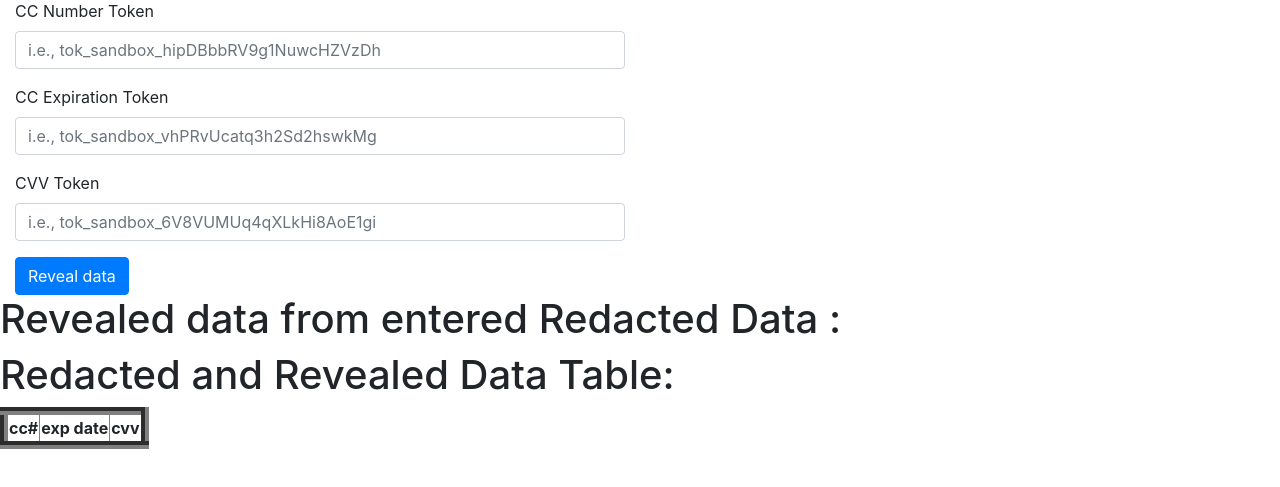
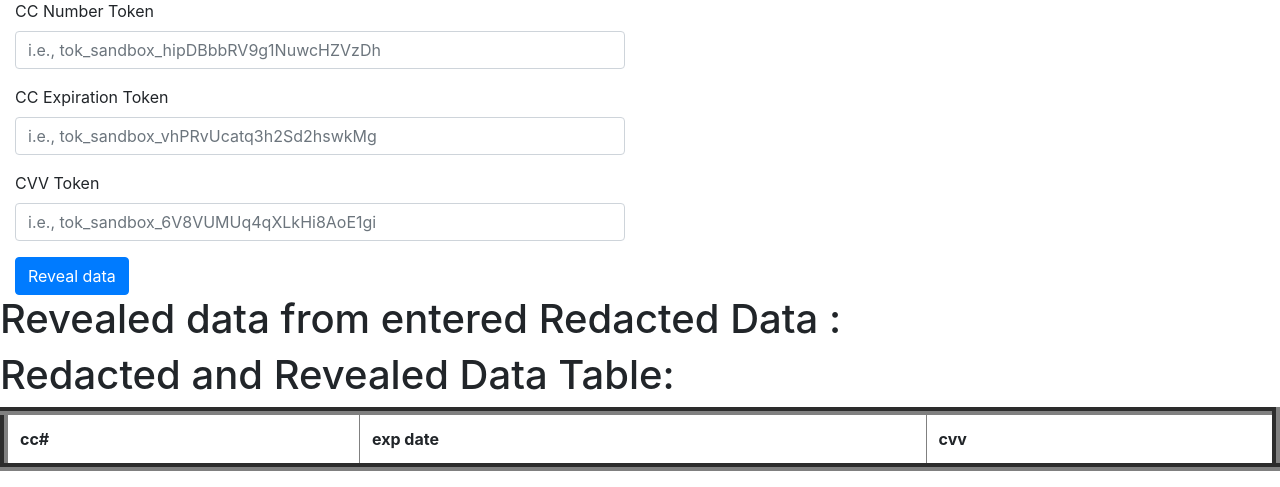
Before and after one commit to BrianKTran/djangoRestVgs, a Django app: page /index/ in a window 1280 px wide. Shown: the part 409-896 px from the top of the page. Before the commit the page ends 858 px from the top, so only its background shows below. Run offline with Django 3.2, Linux system fonts and the light colour scheme; lists and menus that the app fills with data are empty; some libraries are stand-ins or nearby versions.

Commit message:
boostrap table

```diff
--- a/templates/index.html
+++ b/templates/index.html
@@ -81,7 +81,7 @@
 
 
     <h1> Redacted and Revealed Data Table:</h1>
-    <table id="encryptTable" border="8">
+    <table class="table" id="encryptTable" border="8">
 
         <tr>
             <th>cc#</th>
```
Also changed, not shown: db.sqlite3.
